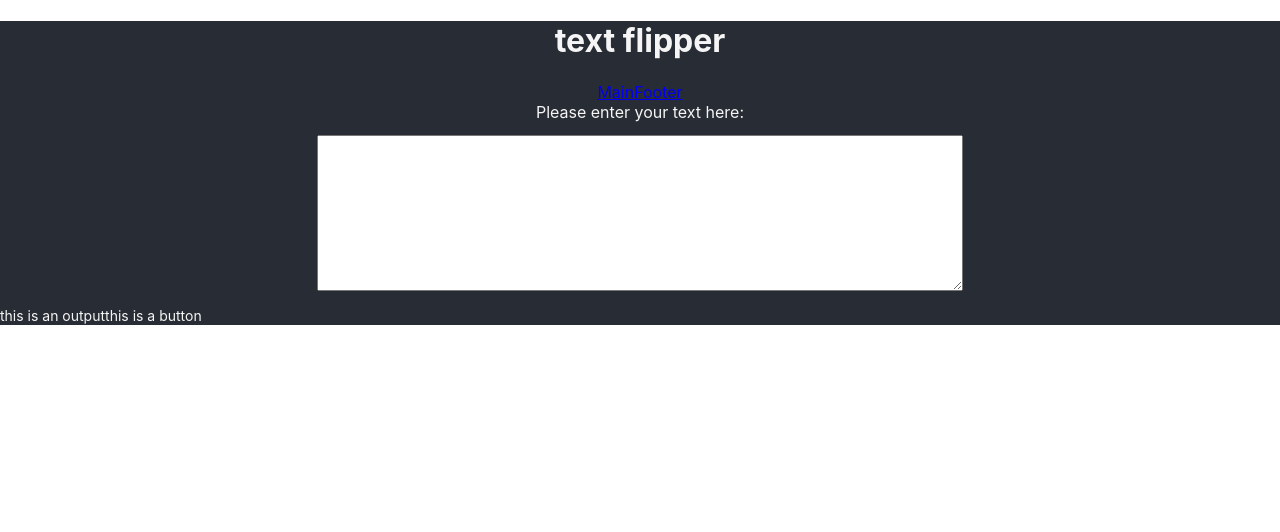
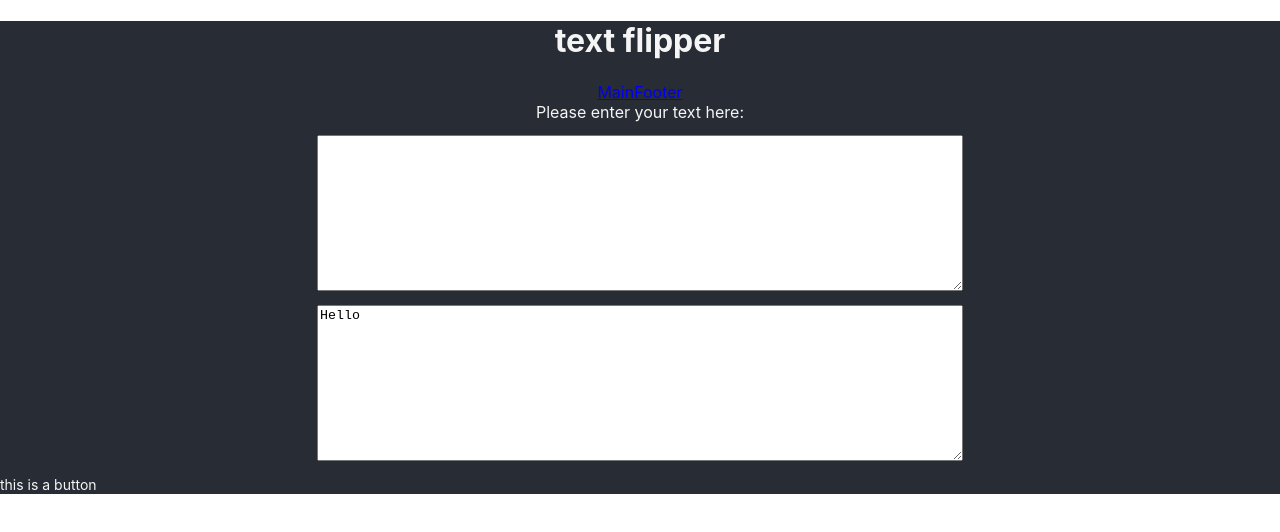
Before and after one commit to boturdan/Fliptext-app, a React (Create React App) app: page / in a window 1280 px wide. Shown: the top 532 px of the page. Built offline with nearby package versions, Linux system fonts and the light colour scheme.

Commit message:
initial commit

```diff
--- a/src/App.js
+++ b/src/App.js
@@ -1,4 +1,5 @@
 import './App.css';
+import { useState } from 'react';
 import { Route, NavLink } from "react-router-dom";
 import Heading from './components/Heading';
 import Input from './components/Input';
@@ -7,6 +8,12 @@ import Button from './components/Button';
 import Footer from './components/Footer';
 
 function App() {
+  const [text, setText] = useState("Hello")
+
+  function updateText(t) {
+    setText(t)
+  }
+
   return (
     <div>
       <Heading />
@@ -16,8 +23,8 @@ function App() {
       </nav>
 
       <Route path="/" exact>
-        <Input />
-        <Output />
+        <Input updateFunction={updateText} />
+        <Output text={text} greet={"Hi Dan"} />
         <Button />
       </Route>
 
--- a/src/components/Input.js
+++ b/src/components/Input.js
@@ -1,27 +1,19 @@
 "use strict"
 
-import { useState } from 'react';
+function Input(props) {
 
-function Input() {
-    const [state, setState] = useState ({
-        textInput: ""
-    });
+    function handleChange(evt) {
+        props.updateFunction(evt.target.value)
+    }
 
     return (
         <form>
             <label>
                 Please enter your text here:
-                <textarea
-                    value={state.textInput}
-                    onChange={handleChange}
-                />
+                <textarea onChange={handleChange} />
             </label>
         </form>
     );
-
-    function handleChange(evt) {
-        setState({ textInput: evt.target.value });
-    }
 };
 
 export default Input;
--- a/src/components/Output.js
+++ b/src/components/Output.js
@@ -1,8 +1,12 @@
 "use strict"
 
-function Output() {
+function Output(props) {
     return (
-    <span>this is an output</span>
+        <form>
+        <label>
+            <textarea value={props.text} />
+        </label>
+    </form>
     );
 };
 
```
